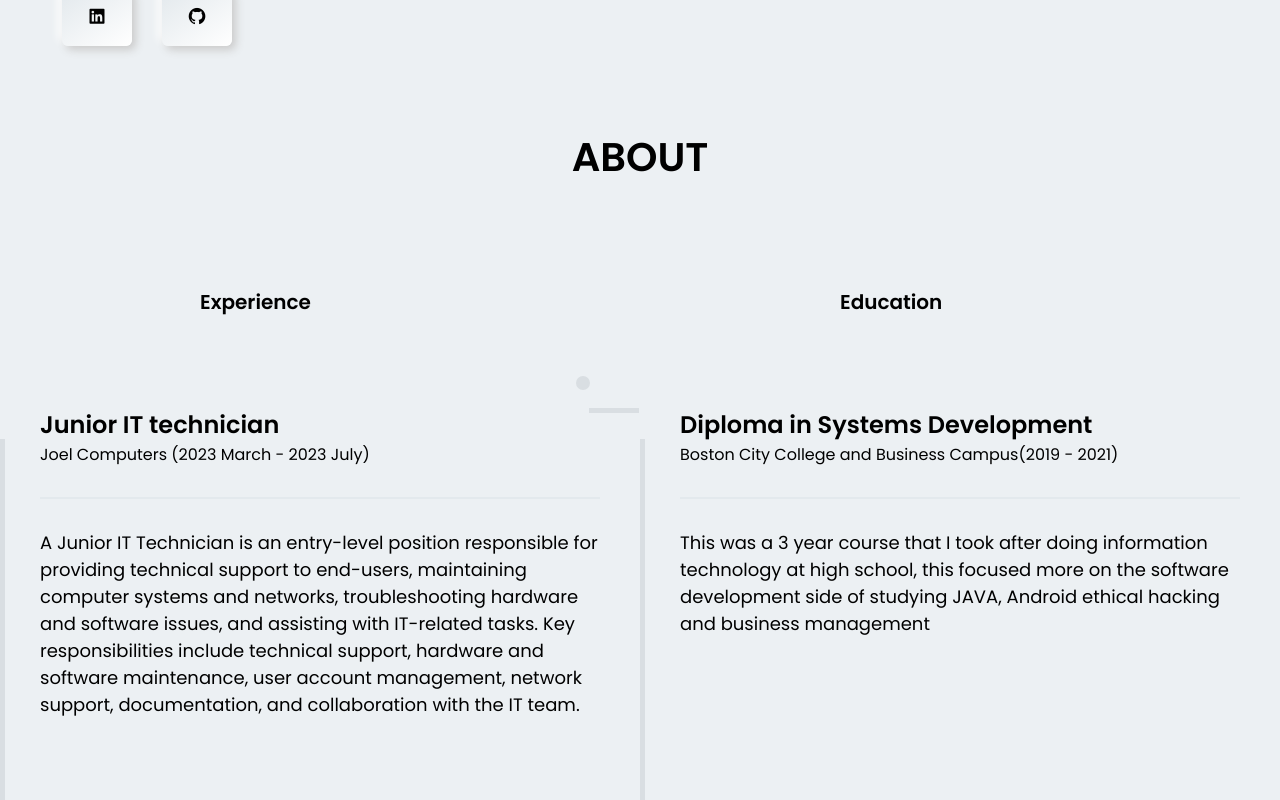
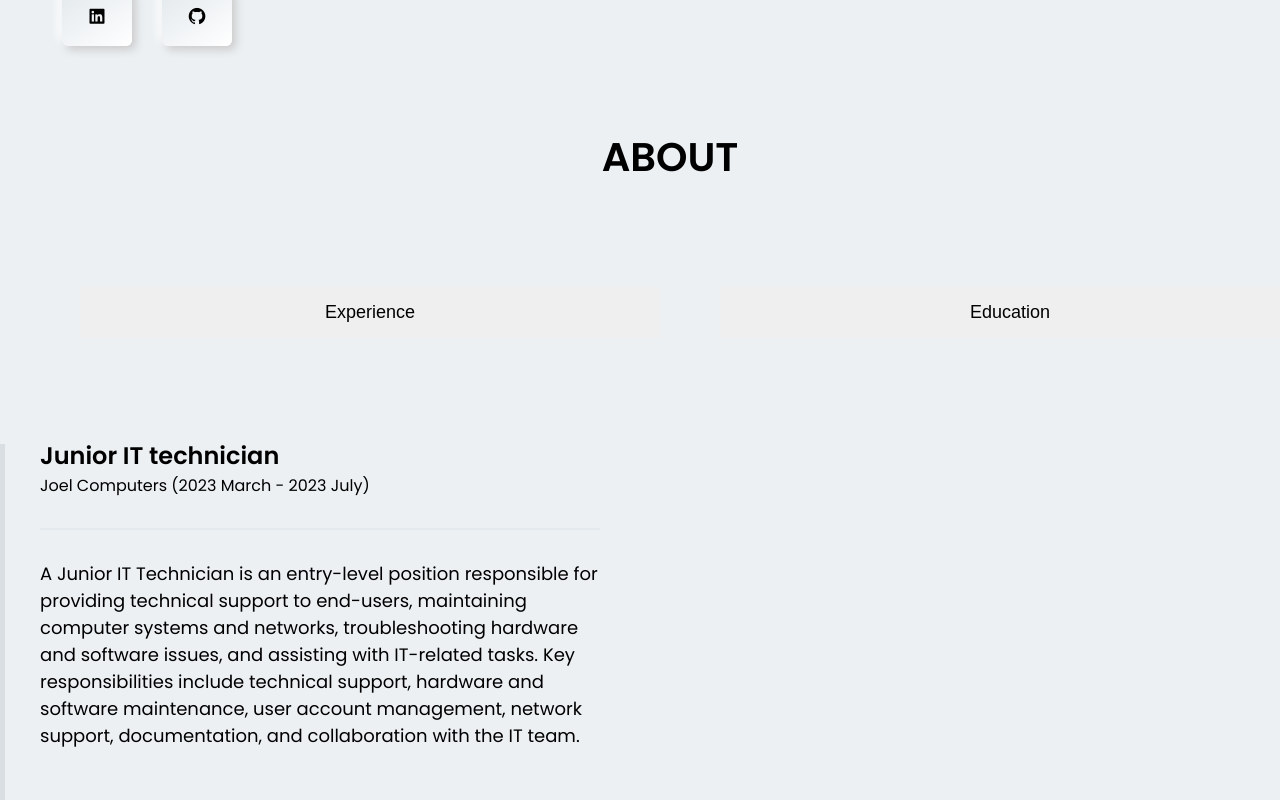
Before and after one commit to Luvuyotafeni/React-JS-portfolio, a React (Create React App) app: page / in a window 1280 px wide. Shown: the part 700-1500 px from the top of the page. Built offline with nearby package versions, Linux system fonts and the light colour scheme.

Commit message:
adding about

```diff
--- a/src/App.css
+++ b/src/App.css
@@ -77,7 +77,7 @@ button{
   margin-top: 40px;
 }
 .heading {
-  margin: 50px 0 50px 0;
+  margin: 50px 0 50px 60px;
 }
 .heading h1 {
   font-size: 60px;
--- a/src/component/About/About.css
+++ b/src/component/About/About.css
@@ -44,9 +44,28 @@
 .About .content-section{
     position: relative;
 }
-.About .left{
-    position: relative;
+.About .left {
+    display: flex;
+    flex-direction: column;
 }
+
+.About .toggle-button {
+    color: black;
+    padding: 15px 30px; /* Increase padding for larger buttons */
+    font-size: 18px; /* Increase font size */
+    border: none;
+    cursor: pointer;
+    transition: background-color 0.5s;
+    margin-bottom: 10px; /* Add margin between buttons */
+    width: 100%; /* Make buttons fill the screen width */
+    margin-left: 20px;
+    align-items: center;
+}
+
+.About .toggle-button:hover {
+    background-color: #d90046;
+}
+
 .About .left::after{
     content: "";
     position: absolute;
--- a/src/component/About/About.js
+++ b/src/component/About/About.js
@@ -1,9 +1,12 @@
-import React from 'react'
-import "./About.css"
-import Card from "./card"
-import ResumeApi from "./ResumeApi"
+import React, { useState } from 'react';
+import './About.css';
+import Card from './card';
+import ResumeApi from './ResumeApi';
 
 const About = () => {
+  const [showEducation, setShowEducation] = useState(false);
+  const [showExperience, setShowExperience] = useState(true); // Default to show experience
+
   return (
     <>
       <section className='About' id='about'>
@@ -14,24 +17,58 @@ const About = () => {
           <div className='content-section mtop d_flex'>
             <div className='left'>
               <div className='heading'>
-                        <h4> Experience</h4>
+                <button
+                  className='toggle-button'
+                  onClick={() => {
+                    setShowExperience(true);
+                    setShowEducation(false);
+                  }}
+                >
+                  Experience
+                </button>
               </div>
               <div className='content'>
-                        {ResumeApi.map((val,id) =>{
-                            if(val.category=== "experience"){
-                                return <Card key={id} title={val.title} year={val.year} rate={val.rate} desc={val.desc}/>
+                {showExperience &&
+                  ResumeApi.map((val, id) => {
+                    if (val.category === 'experience') {
+                      return (
+                        <Card
+                          key={id}
+                          title={val.title}
+                          year={val.year}
+                          rate={val.rate}
+                          desc={val.desc}
+                        />
+                      );
                     }
                   })}
               </div>
             </div>
             <div className='left'>
               <div className='heading'>
-                        <h4> Education</h4>
+                <button
+                  className='toggle-button'
+                  onClick={() => {
+                    setShowEducation(true);
+                    setShowExperience(false);
+                  }}
+                >
+                  Education
+                </button>
               </div>
               <div className='content'>
-                        {ResumeApi.map((val,id) =>{
-                            if(val.category=== "education"){
-                                return <Card key={id} title={val.title} year={val.year} rate={val.rate} desc={val.desc}/>
+                {showEducation &&
+                  ResumeApi.map((val, id) => {
+                    if (val.category === 'education') {
+                      return (
+                        <Card
+                          key={id}
+                          title={val.title}
+                          year={val.year}
+                          rate={val.rate}
+                          desc={val.desc}
+                        />
+                      );
                     }
                   })}
               </div>
@@ -39,9 +76,8 @@ const About = () => {
           </div>
         </div>
       </section>
+    </>
+  );
+};
 
-    </>
-  )
-}
-
-export default About
+export default About;
```
Lines whose indentation alone changed are shown as unchanged.
